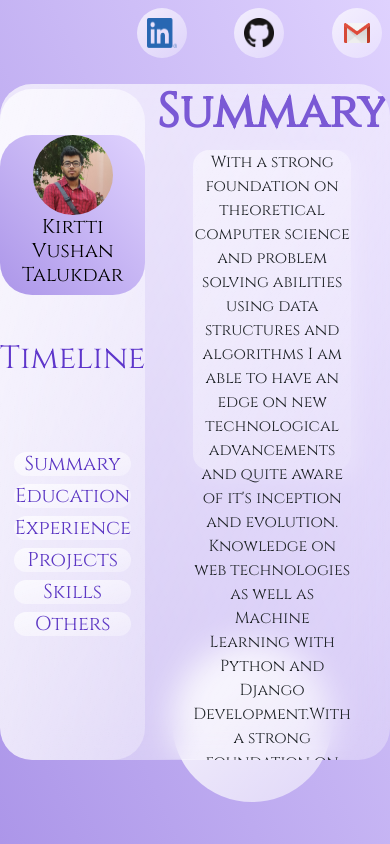
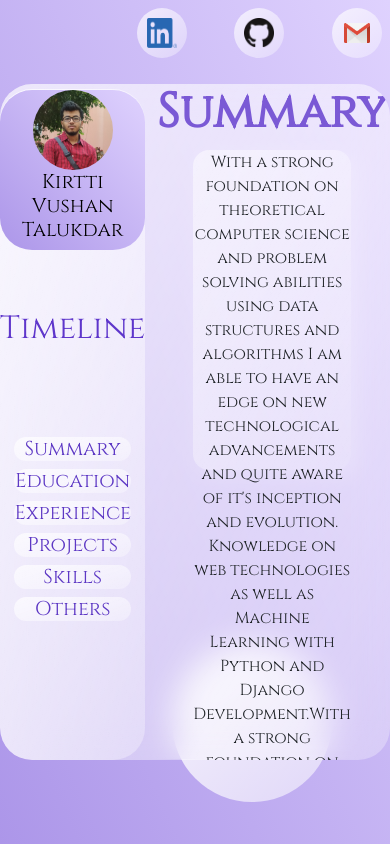
Before and after one commit to KirttiVushan/portfolio, a plain HTML site: page index.html in a window 390 px wide. Drawn offline with nearby package versions, Linux system fonts and the light colour scheme.

Commit message:
updated UI

```diff
--- a/animation.js
+++ b/animation.js
@@ -40,6 +40,7 @@ document.body.onload = function() {
 
 //onclicks
 about_timeline.onclick=function() {
+
 	summary.style.display="block";
 	education.style.display="none";
 	experience.style.display="none";
@@ -135,8 +136,13 @@ if (i < texts.length) {
 // 	type_effect();
 // }
 
+var main=document.getElementsByTagName("main");
+
 linkedin.onclick=function() {
+
+
 window.open('https://www.linkedin.com/in/kirttivushan-talukdar-57560b1a4/', '_blank');
+
 }
 
 github.onclick=function() {
--- a/style.css
+++ b/style.css
@@ -284,7 +284,7 @@ p
  	}
  	 .bio
 	{
-	 	margin-top:-20px;
+	 	margin-top:-80px;
 	}
 	#college
 	{
```
